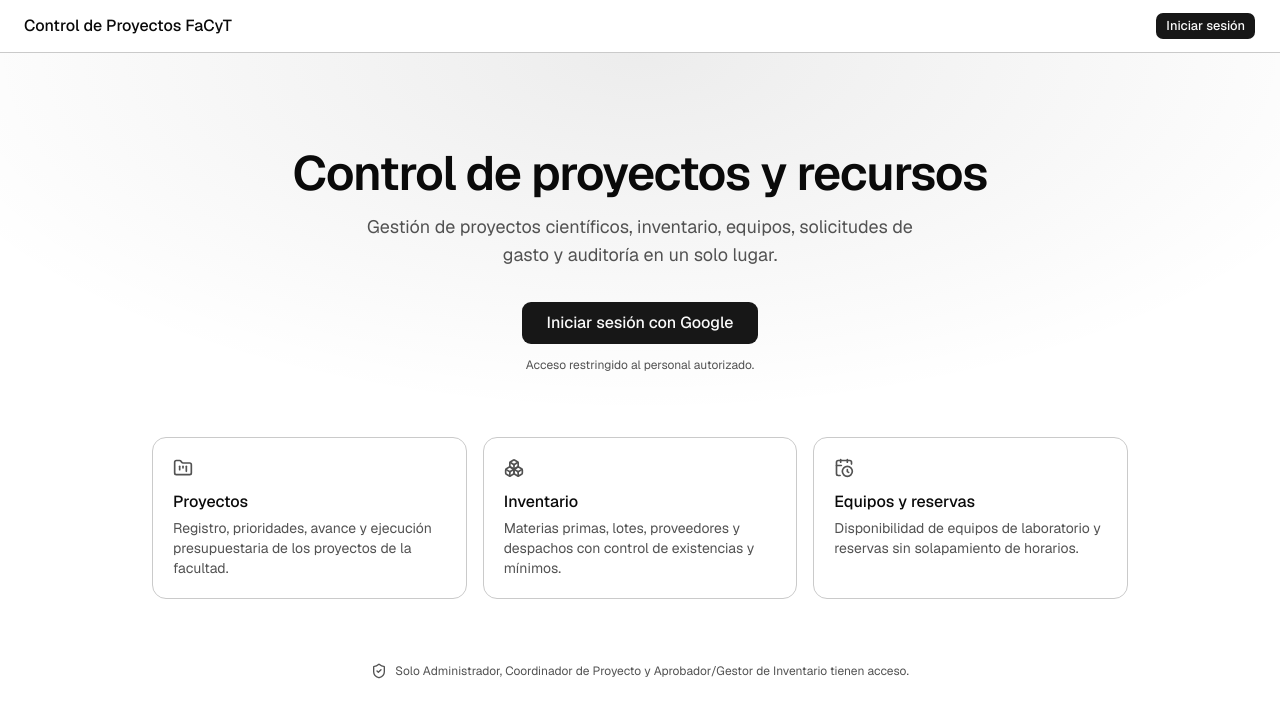
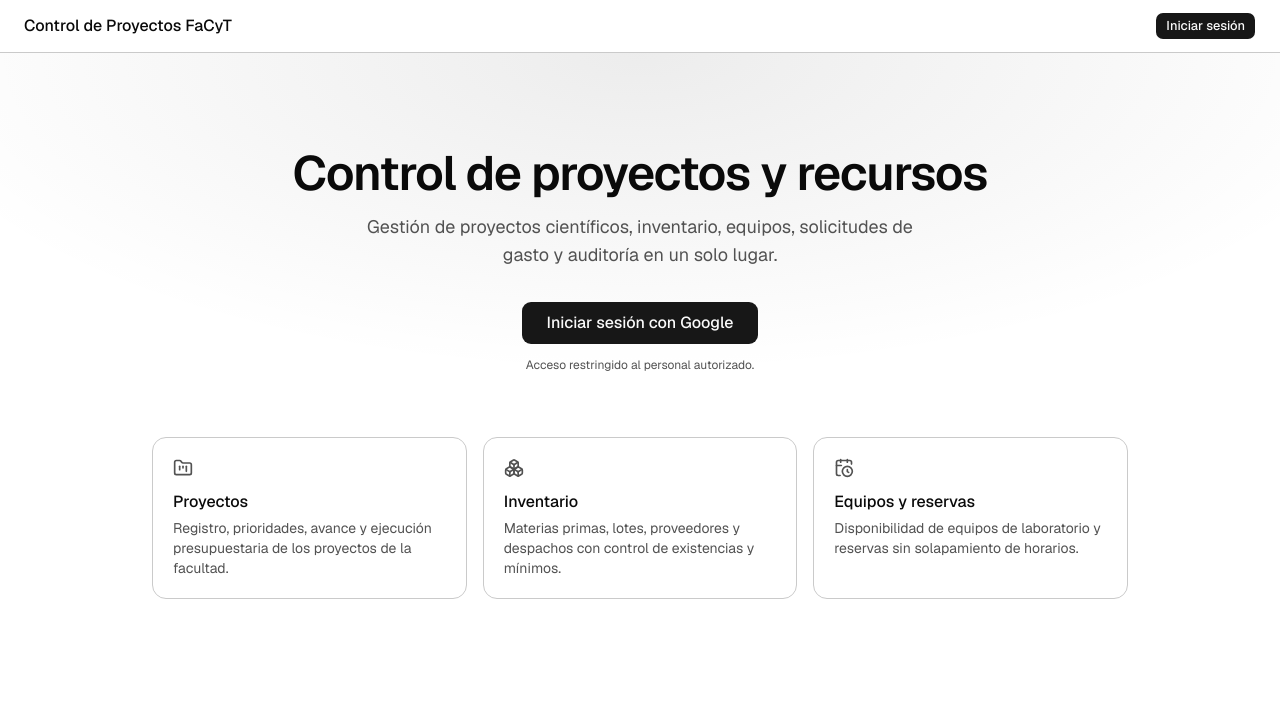
Before and after one commit to xdbemoxd/frontend-proyectos-facyt, a Next.js app: page / in a window 1280 px wide. Shown: the top 718 px of the page. Built offline with nearby package versions, Linux system fonts and the light colour scheme; no server answers.

Commit message:
refactor(landing): drop role list from public page

```diff
--- a/app/page.tsx
+++ b/app/page.tsx
@@ -1,6 +1,6 @@
 import { auth, signIn } from "@/auth";
 import { redirect } from "next/navigation";
-import { Boxes, CalendarClock, FolderKanban, ShieldCheck } from "lucide-react";
+import { Boxes, CalendarClock, FolderKanban } from "lucide-react";
 import { Button } from "@/components/ui/button";
 
 export const metadata = { title: "Inicio" };
@@ -71,11 +71,6 @@ export default async function HomePage() {
             </article>
           ))}
         </section>
-
-        <p className="flex items-center justify-center gap-2 text-center text-xs text-muted-foreground">
-          <ShieldCheck className="size-4 shrink-0" aria-hidden="true" />
-          Solo Administrador, Coordinador de Proyecto y Aprobador/Gestor de Inventario tienen acceso.
-        </p>
       </div>
     </main>
   );
```
